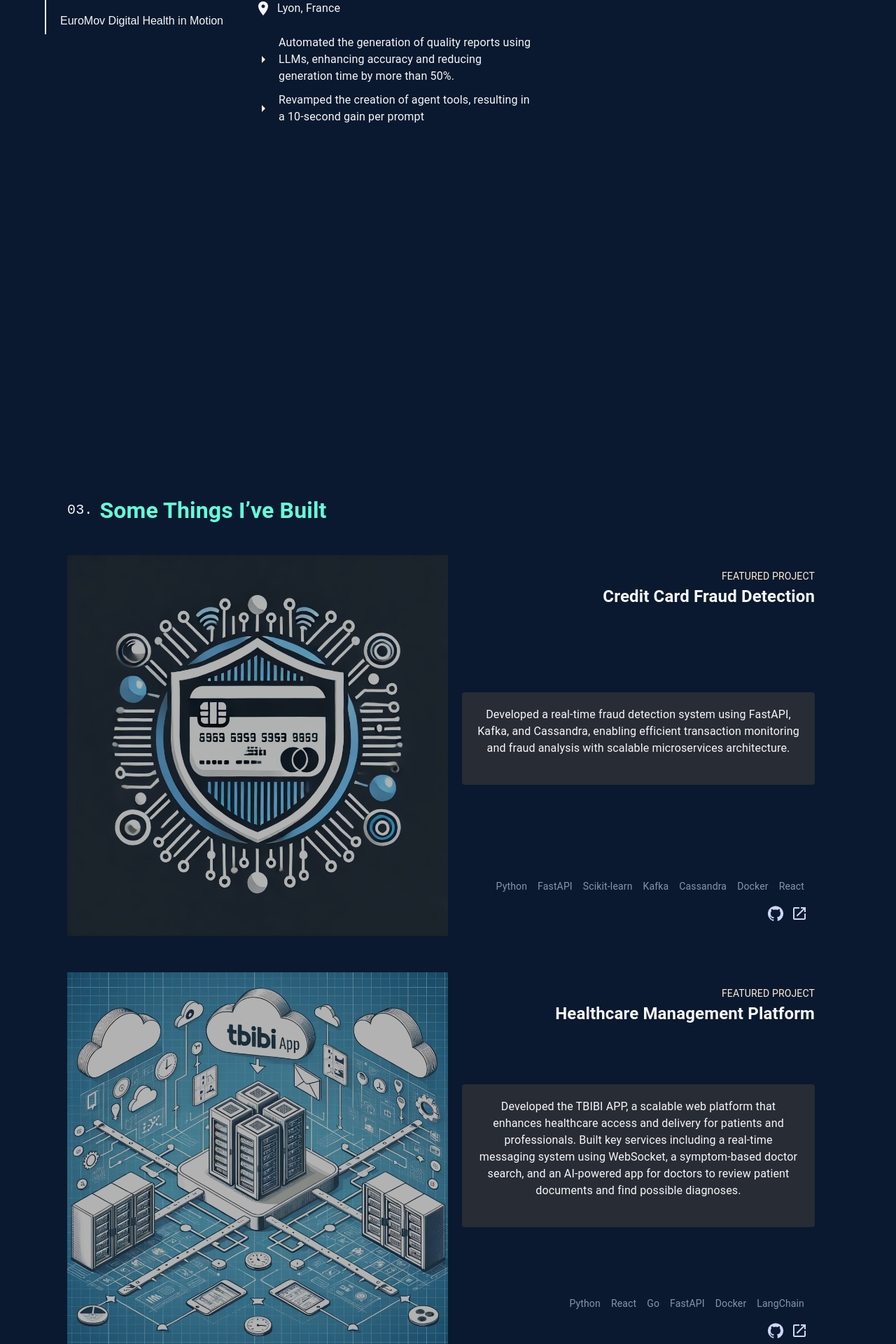
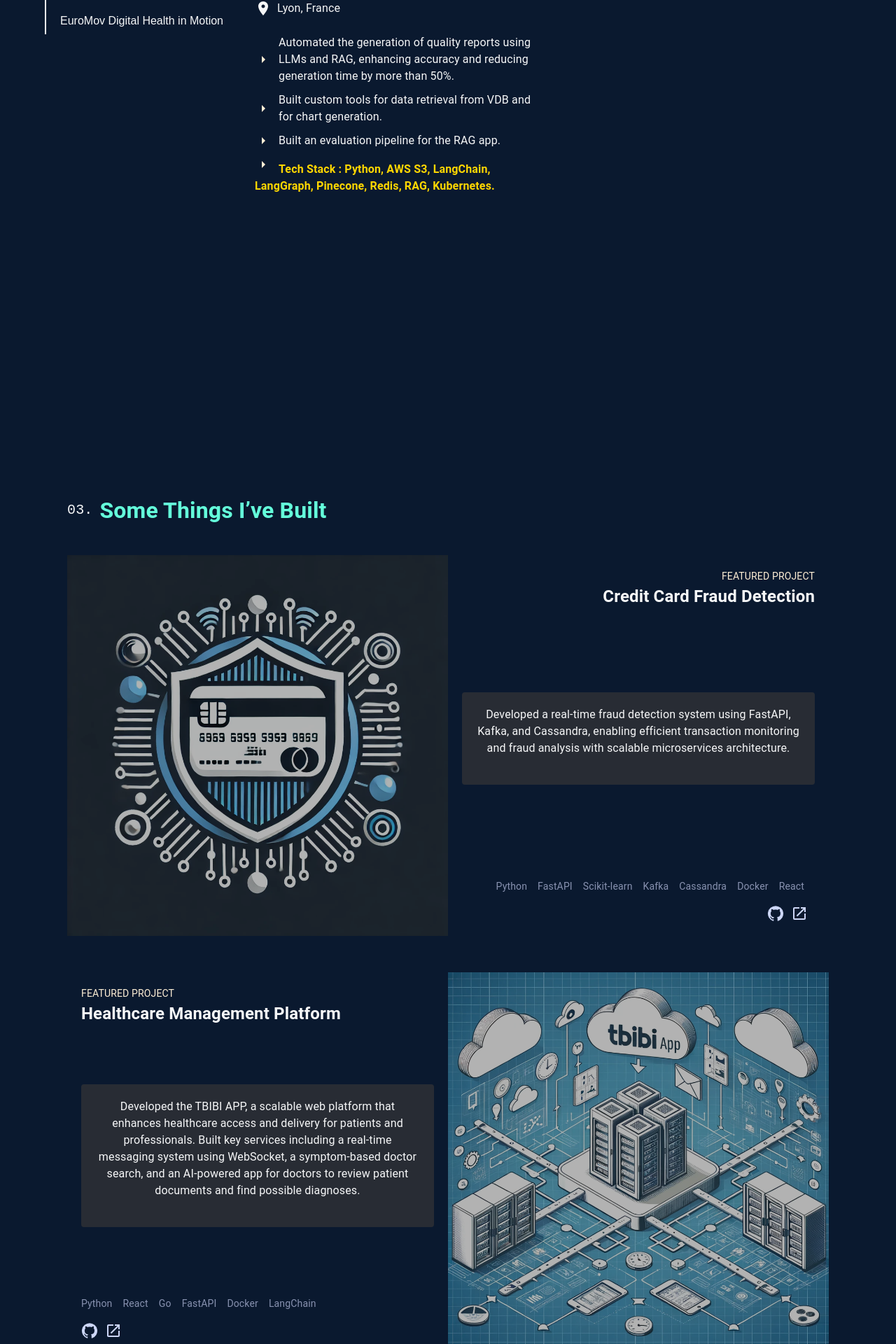
Before and after one commit to AmineMekki01/my-portfolio, a React (Create React App) app: page / in a window 1280 px wide. Shown: the part 1897-3817 px from the top of the page at 70% size. Built offline with nearby package versions, Linux system fonts and the light colour scheme.

Commit message:
fixing display of project + adding tech stack for exp

```diff
--- a/src/components/ProjectCard.js
+++ b/src/components/ProjectCard.js
@@ -12,22 +12,18 @@ const StyledCard = styled.div`
   border-radius: 8px;
   transition: all 0.3s ease-in-out;
   position: relative;
-
-  &:hover .project-details {
-    opacity: 1;
-    transform: translateY(0);
-  }
-
-  &:hover .project-title {
-    opacity: 0;
-  }
+  flex-direction: ${({ reverse }) => (reverse ? 'row-reverse' : 'row')};
 
   @media (max-width: 1000px) {
     flex-direction: column;
     height: 100%;
-
     &:hover .project-details {
       opacity: 1;
+      transform: translateY(0);
+    }
+
+    &:hover .project-title {
+      opacity: 0;
     }
   }
 `;
@@ -86,16 +82,14 @@ const ProjectTitle = styled.div`
   }
 
   @media (max-width: 500px) {
-    margin:0;
-  }
-
+    margin: 0;
   }
 `;
 
 const ProjectDetailsTitle = styled.div`
   display: flex;
   flex-direction: column;
-  align-items: flex-end;
+  align-items: ${({ alignLeft }) => (alignLeft ? 'flex-start' : 'flex-end')};
   height: 50px;
 
   @media (max-width: 1000px) {
@@ -104,7 +98,7 @@ const ProjectDetailsTitle = styled.div`
   }
 
   @media (max-width: 500px) {
-    margin:0;
+    margin: 0;
   }
 `;
 
@@ -128,14 +122,10 @@ const ProjectDetailsDescription = styled.div`
 const ProjectStackLinks = styled.div`
   display: flex;
   flex-direction: column;
-  align-items: flex-end;
-
+  align-self: ${({ alignLeft }) => (alignLeft ? 'flex-start' : 'flex-end')};
   @media (max-width: 1000px) {
-    align-items: center;
+    align-self: center;
   }
-
-
-
 `;
 
 const ProjectDetailsStack = styled.ul`
@@ -153,7 +143,7 @@ const ProjectDetailsStack = styled.ul`
     color: #8892b0;
 
     @media (max-width: 500px) {
-      font-size; 12px;
+      font-size: 12px;
     }
   }
 
@@ -163,14 +153,15 @@ const ProjectDetailsStack = styled.ul`
   }
 
   @media (max-width: 500px) {
-    margin:0;
+    margin: 0;
   }
 `;
 
 const ProjectLinks = styled.div`
   display: flex;
-  align-items: center;
-  margin-left: auto;
+
+  margin-left: ${({ alignLeft }) => (alignLeft ? '0' : 'auto')};
+  margin-right: ${({ alignLeft }) => (alignLeft ? 'auto' : '0')};
 
   a {
     color: #ccd6f6;
@@ -184,6 +175,7 @@ const ProjectLinks = styled.div`
 
     svg {
       font-size: 1.5rem;
+
       @media (max-width: 500px) {
         font-size: 1rem;
       }
@@ -196,22 +188,14 @@ const ProjectLinks = styled.div`
   }
 `;
 
-const ProjectCard = ({ project }) => {
+const ProjectCard = ({ project, index }) => {
+  const isEven = index % 2 === 0;
+
   return (
-    <StyledCard>
+    <StyledCard reverse={!isEven}>
       <CoverImage src={project.cover} alt={project.title} className="cover" />
-
-      <ProjectTitle className="project-title">
-        <Typography variant="overline" style={{ color: '#ffefd6' }}>
-          Featured Project
-        </Typography>
-        <Typography variant="h5" style={{ marginBottom: '10px' }}>
-          {project.title}
-        </Typography>
-      </ProjectTitle>
-
       <ProjectDetails className="project-details">
-        <ProjectDetailsTitle>
+        <ProjectDetailsTitle alignLeft={!isEven}>
           <Typography variant="overline" style={{ color: '#ffefd6' }}>
             Featured Project
           </Typography>
@@ -219,21 +203,18 @@ const ProjectCard = ({ project }) => {
             {project.title}
           </Typography>
         </ProjectDetailsTitle>
-
         <ProjectDetailsDescription>
           <Typography variant="body1" style={{ marginBottom: '20px' }}>
             {project.description}
           </Typography>
         </ProjectDetailsDescription>
-
-        <ProjectStackLinks>
+        <ProjectStackLinks  alignLeft={!isEven}>
           <ProjectDetailsStack>
             {project.tech.map((tech, index) => (
               <li key={index}>{tech}</li>
             ))}
           </ProjectDetailsStack>
-
-          <ProjectLinks>
+          <ProjectLinks alignLeft={!isEven}>
             {project.github && (
               <a href={project.github} target="_blank" rel="noopener noreferrer">
                 <GitHubIcon />
@@ -260,13 +241,12 @@ const Typography = styled.p`
   margin-bottom: ${({ variant }) => (variant === 'body1' ? '1rem' : '0')};
 
   @media (max-width: 600px) {
-      font-size: ${({ variant }) => (variant === 'h5' ? '1rem' : variant === 'body1' ? '1rem' : '0rem')}; //# title, text,featured
+    font-size: ${({ variant }) => (variant === 'h5' ? '1rem' : variant === 'body1' ? '1rem' : '0rem')}; //# title, text,featured
   }
 
   @media (max-width: 500px) {
-      font-size: ${({ variant }) => (variant === 'h5' ? '1rem' : variant === 'body1' ? '0.7rem' : '0rem')};
+    font-size: ${({ variant }) => (variant === 'h5' ? '1rem' : variant === 'body1' ? '0.7rem' : '0rem')};
   }
-
 `;
 
 export default ProjectCard;
--- a/src/components/Projects.js
+++ b/src/components/Projects.js
@@ -19,7 +19,7 @@ const Projects = () => {
       <Title>Some Things I’ve Built</Title>
       <ProjectGrid>
         {projectsToShow.map((project, index) => (
-          <ProjectCard key={index} project={project} />
+          <ProjectCard key={index} project={project} index={index} />
         ))}
       </ProjectGrid>
       <ShowMoreButton onClick={() => setShowMore(!showMore)}>
@@ -54,9 +54,8 @@ const Title = styled.h4`
     font-family: 'SF Mono', 'Fira Code', 'Fira Mono', 'Roboto Mono', monospace;
     font-size: clamp(16px, 3vw, 20px);
     font-weight: 400;
-    }
+  }
 `;
-
 
 const ProjectGrid = styled.div`
   display: grid;
--- a/src/components/WorkExperience.js
+++ b/src/components/WorkExperience.js
@@ -26,6 +26,11 @@ const Title = styled.h4`
     font-size: clamp(16px, 3vw, 20px);
     font-weight: 400;
   }
+`;
+
+const TechStack = styled.span`
+  color: #FFD700; /* Change this to the color you want for the tech stack */
+  font-weight: bold;
 `;
 
 const WorkExperience = () => {
@@ -70,8 +75,17 @@ const WorkExperience = () => {
               <ul>
                 {job.description.map((desc, i) => (
                   <li key={i}>
-                    <ArrowRightIcon />
-                    {desc}
+                    {desc.startsWith("Tech Stack :") ? (
+                      <TechStack>
+                        <ArrowRightIcon />
+                        {desc}
+                      </TechStack>
+                    ) : (
+                      <>
+                        <ArrowRightIcon />
+                        {desc}
+                      </>
+                    )}
                   </li>
                 ))}
               </ul>
--- a/src/data/experience.json
+++ b/src/data/experience.json
@@ -6,8 +6,10 @@
       "location": "Lyon, France",
       "url": "https://www.sanofi.com/en",
       "description": [
-        "Automated the generation of quality reports using LLMs, enhancing accuracy and reducing generation time by more than 50%.",
-        "Revamped the creation of agent tools, resulting in a 10-second gain per prompt"
+        "Automated the generation of quality reports using LLMs and RAG, enhancing accuracy and reducing generation time by more than 50%.",
+        "Built custom tools for data retrieval from VDB and for chart generation.",
+        "Built an evaluation pipeline for the RAG app.",
+        "Tech Stack : Python, AWS S3, LangChain, LangGraph, Pinecone, Redis, RAG, Kubernetes."
       ]
     },
     {
@@ -30,7 +32,8 @@
       "url": "https://www.vaisala.com/",
       "description": [
         "Analyzed data from both products to find joint applications and improve their performance.",
-        "Conducted in-depth market research and developed machine learning calibration methods, improving product focus and measurements."
+        "Conducted in-depth market research and developed machine learning calibration methods, improving product focus and measurements.",
+        "Tech Stack : Python, AWS S3, Bitbucket, scikit-learn"
       ]
     },
     {
@@ -42,7 +45,8 @@
       "description": [
         "Analyzed functional near-infrared spectroscopy (fNIRS) signals from patients undergoing transcranial direct current stimulation (tDCS).",
         "Derived unique biomarkers to establish correlations between the electric dosage and fNIRS responses. Enabling dosage modulation based",
-        "on patient responses, contributing to a future real time personalized treatment strategies for cognitive function restoration in patients with brain damage."
+        "on patient responses, contributing to a future real time personalized treatment strategies for cognitive function restoration in patients with brain damage.",
+        "Tech Stack : Python, Github, scikit-learn, Pytorch"
       ]
     }
   ]
```
Also changed, not shown: 1 other file (tests, documents, lock files or other folders).
